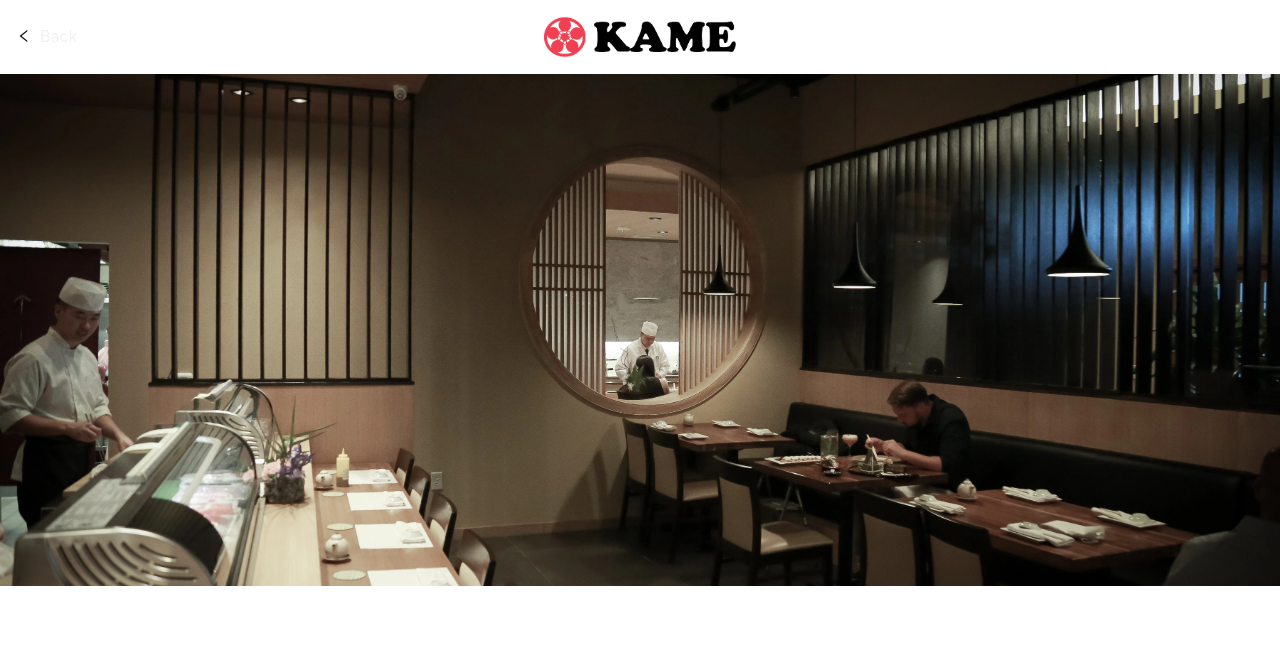
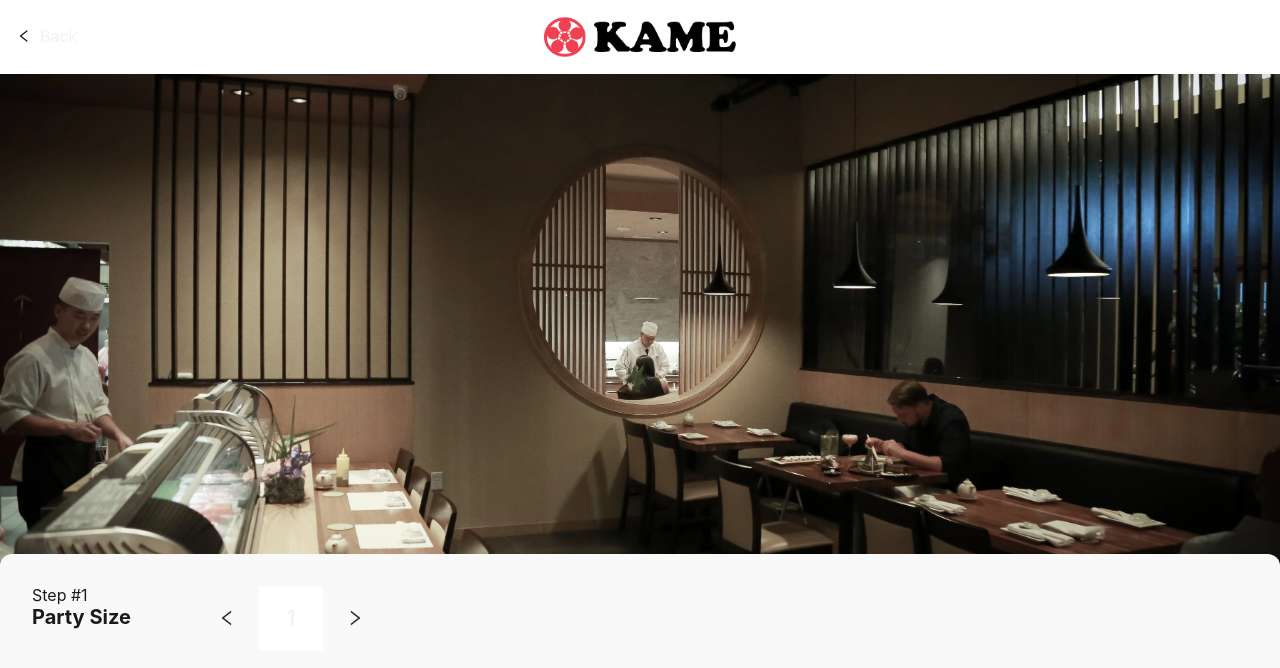
Before and after one commit to j-rockwell/kame, a Next.js app in the folder client/: page / in a window 1280 px wide. Shown: the top 668 px of the page. Built offline with nearby package versions, Linux system fonts and the light colour scheme.

Commit message:
main: client style pass

```diff
--- /dev/null
+++ b/client/src/components/booking-container/BookingContainer.tsx
@@ -0,0 +1,24 @@
+import {Container, VStack, useColorModeValue} from "@chakra-ui/react";
+import {ReactNode} from "react";
+
+interface IBookingContainerProps {
+  children: ReactNode | JSX.Element | ReactNode[] | JSX.Element[];
+}
+
+export const BookingContainer = ({children}: IBookingContainerProps) => {
+  const bgColor = useColorModeValue('backgroundAccent.light', 'backgroundAccent.dark');
+
+  return (
+    <Container
+      position={'relative'}
+      top={-8}
+      maxW={'container.xl'}
+      p={8}
+      borderRadius={12}
+      bgColor={bgColor}>
+      <VStack spacing={'8rem'}>
+        {children}
+      </VStack>
+    </Container>
+  );
+}
--- /dev/null
+++ b/client/src/components/group-size-picker/GroupSizePicker.tsx
@@ -0,0 +1,55 @@
+import {AiOutlineLeft, AiOutlineRight} from "react-icons/ai";
+import {HStack, IconButton, Square, Text, useColorModeValue} from "@chakra-ui/react";
+
+interface IGroupSizePickerProps {
+  value: number;
+  onIncrement: () => void;
+  onDecrement: () => void;
+}
+
+export const GroupSizePicker = ({value, onIncrement, onDecrement}: IGroupSizePickerProps) => {
+  const buttonBgColor = useColorModeValue('backgroundAccent.light', 'backgroundAccent.dark');
+  const buttonPressedBgColor = useColorModeValue('backgroundAccent.light', 'backgroundAccent.dark');
+  const bgHighlightColor = useColorModeValue('backgroundHighlight.light', 'backgroundHighlight.dark');
+
+  const BUTTON_SIZE = '4rem';
+  const buttonStyling = {
+    w: BUTTON_SIZE,
+    h: BUTTON_SIZE,
+    p: 0,
+    m: 0,
+    bgColor: buttonBgColor,
+    _active: {
+      bgColor: buttonPressedBgColor,
+    },
+    _pressed: {
+      bgColor: buttonPressedBgColor,
+    }
+  }
+
+  return (
+    <HStack spacing={0}>
+      <IconButton
+        aria-label={'decrease group size'}
+        borderLeftRadius={12}
+        borderRightRadius={0}
+        icon={<AiOutlineLeft size={'1.25rem'} />}
+        onClick={onDecrement}
+        {...buttonStyling}
+      />
+
+      <Square size={BUTTON_SIZE} bgColor={bgHighlightColor}>
+        <Text fontWeight={'semibold'} fontSize={'xl'}>{value}</Text>
+      </Square>
+
+      <IconButton
+        aria-label={'increase group size'}
+        borderRightRadius={12}
+        borderLeftRadius={0}
+        icon={<AiOutlineRight size={'1.25rem'} />}
+        onClick={onIncrement}
+        {...buttonStyling}
+      />
+    </HStack>
+  );
+}
--- /dev/null
+++ b/client/src/components/group-size-section/GroupSizeSection.tsx
@@ -0,0 +1,96 @@
+import {Box, Link, Stack, Text, useColorModeValue} from "@chakra-ui/react";
+import {AnimatePresence, motion} from "framer-motion";
+import {PHONE_NUMBER_RAW} from "@/util/Constants";
+import {useScreenWidth} from "@/hooks/Width";
+import {useCallback, useMemo, useState} from "react";
+import {GroupSizePicker} from "@/components/group-size-picker/GroupSizePicker";
+import {Step} from "@/components/step/Step";
+
+export const GroupSizeSection = ({}) => {
+  const [size, setSize] = useState(1);
+  const width = useScreenWidth();
+
+  const infoColor = useColorModeValue('info.light', 'info.dark');
+  const warningColor = useColorModeValue('warning.light', 'warning.dark');
+
+  /**
+   * Returns true if this component is being viewed on a smaller screen
+   */
+  const isSmallDevice = useMemo(() => {
+    return width <= 768;
+  }, [width]);
+
+  /**
+   * Returns true if the party size is considered 'large' and renders a warning
+   * that the user should call the restaurant before making the reservation
+   */
+  const isLargeParty = useMemo(() => {
+    return size >= 10;
+  }, [size]);
+
+  /**
+   * Handles incrementing the group size by 1
+   */
+  const onIncrement = useCallback(() => {
+    console.debug('onIncrement2');
+    if (size >= 10) {
+      return;
+    }
+
+    setSize(prevState => prevState + 1);
+    console.debug('setSize (incr.)');
+  }, [size, setSize]);
+
+  /**
+   * Handles decrementing the group size by 1
+   */
+  const onDecrement = useCallback(() => {
+    console.debug('onDecrement');
+    if (size <= 1) {
+      return;
+    }
+
+    setSize(prevState => prevState - 1);
+    console.debug('setSize (decr.)');
+  }, [size, setSize]);
+
+  return (
+    <Box w={'100%'}>
+      <Stack
+        spacing={isSmallDevice ? '2rem' : '4rem'}
+        direction={isSmallDevice ? 'column' : 'row'}
+        alignItems={isSmallDevice ? 'center' : 'left'}>
+        <Box maxW={isSmallDevice ? '100%' : '25%'}>
+          <Step
+            title={'Party Size'}
+            value={1}
+            center={isSmallDevice}
+          />
+        </Box>
+
+        <GroupSizePicker
+          value={size}
+          onIncrement={onIncrement}
+          onDecrement={onDecrement}
+        />
+      </Stack>
+
+      <AnimatePresence>
+        {isLargeParty && (
+          <motion.div
+            initial={{opacity: 0}}
+            animate={{opacity: 1}}
+            exit={{opacity: 0}}
+          >
+            <Text
+              textAlign={isSmallDevice ? 'center' : 'left'}
+              color={warningColor}
+              mt={'2rem'}>
+              For groups larger than 10 members please <Link href={`tel:${PHONE_NUMBER_RAW}`} color={infoColor}>call us</Link>.
+            </Text>
+          </motion.div>
+        )}
+      </AnimatePresence>
+    </Box>
+  );
+}
--- /dev/null
+++ b/client/src/components/step/Step.tsx
@@ -0,0 +1,41 @@
+import {Box, Heading, Text, useColorModeValue} from "@chakra-ui/react";
+
+interface IStepProps {
+  title: string;
+  subtitle?: string;
+  value: number;
+  center?: boolean;
+}
+
+export const Step = ({title, subtitle, value, center}: IStepProps) => {
+  const textColor = useColorModeValue('text.light', 'text.dark');
+
+  return (
+    <Box>
+      <Heading
+        size={'sm'}
+        fontWeight={'normal'}
+        color={textColor}
+        textAlign={center ? 'center' : 'left'}>
+        Step #{value}
+      </Heading>
+
+      <Heading
+        size={'md'}
+        color={textColor}
+        textAlign={center ? 'center' : 'left'}>
+        {title}
+      </Heading>
+
+      {subtitle && (
+        <Text
+          mt={2}
+          fontSize={'sm'}
+          color={textColor}
+          textAlign={center ? 'center' : 'left'}>
+          {subtitle}
+        </Text>
+      )}
+    </Box>
+  );
+}
--- a/client/src/pages/_app.tsx
+++ b/client/src/pages/_app.tsx
@@ -3,7 +3,6 @@ import theme from '../styles/Theme';
 import type { AppProps } from 'next/app'
 
 export default function App({ Component, pageProps }: AppProps) {
-
   return (
     <ChakraProvider theme={theme}>
       <Component {...pageProps} />
--- a/client/src/pages/index.tsx
+++ b/client/src/pages/index.tsx
@@ -1,6 +1,8 @@
 import Head from 'next/head'
 import {Navigator} from "@/components/navigation/MainNavigation";
 import {HeroBanner} from "@/components/hero/HeroBanner";
+import {GroupSizeSection} from "@/components/group-size-section/GroupSizeSection";
+import {BookingContainer} from "@/components/booking-container/BookingContainer";
 
 export default function Home() {
   return (
@@ -15,6 +17,10 @@ export default function Home() {
       <main>
         <Navigator />
         <HeroBanner />
+
+        <BookingContainer>
+          <GroupSizeSection />
+        </BookingContainer>
       </main>
     </>
   )
--- a/client/src/styles/Theme.tsx
+++ b/client/src/styles/Theme.tsx
@@ -19,16 +19,46 @@ const theme = extendTheme({
       light: 'white',
       dark: 'black',
     },
-
     backgroundAccent: {
       light: '#F9F9F9',
       dark: '#151515',
     },
-
+    backgroundHighlight: {
+      light: '#ffffff',
+      dark: '#0a0a0a',
+    },
     text: {
       light: '#1a1a1a',
       dark: '#f2f2f2',
-    }
+    },
+    danger: {
+      light: 'rgb(255, 59, 48)',
+      dark: 'rgb(255, 69, 58)',
+    },
+    warning: {
+      light: 'rgb(255, 149, 0)',
+      dark: 'rgb(255, 159, 10)',
+    },
+    success: {
+      light: 'rgb(52, 199, 89)',
+      dark: 'rgb(48, 209, 88)',
+    },
+    info: {
+      light: 'rgb(0, 122, 255)',
+      dark: 'rgb(10, 132, 255)',
+    },
+    gray: {
+      50: 'rgb(242, 242, 247)',
+      100: 'rgb(229, 229, 234)',
+      200: 'rgb(209, 209, 214)',
+      300: 'rgb(199, 199, 204)',
+      400: 'rgb(174, 174, 178)',
+      500: 'rgb(142, 142, 147)',
+      600: 'rgb(99, 99, 102)',
+      700: 'rgb(72, 72, 74)',
+      800: 'rgb(44, 44, 46)',
+      900: 'rgb(28, 28, 30)',
+    },
   }
 });
 
--- /dev/null
+++ b/client/src/util/Constants.ts
@@ -0,0 +1,2 @@
+export const PHONE_NUMBER = "(702) 771-0122";
+export const PHONE_NUMBER_RAW = "7027710122";
```
